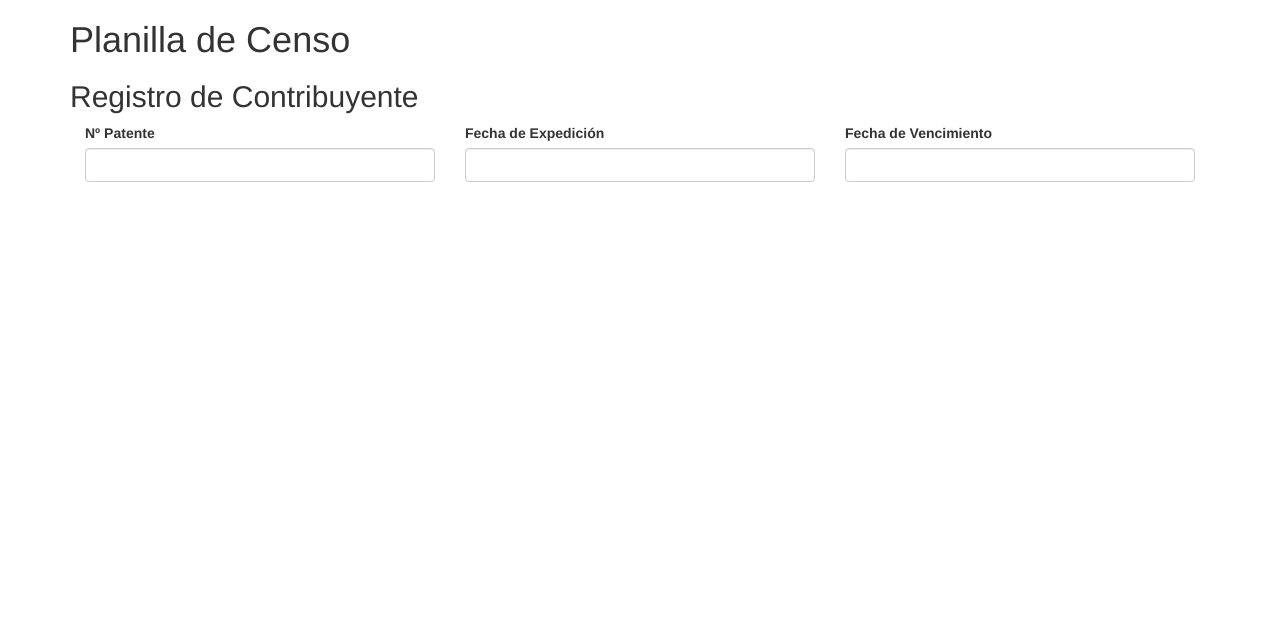
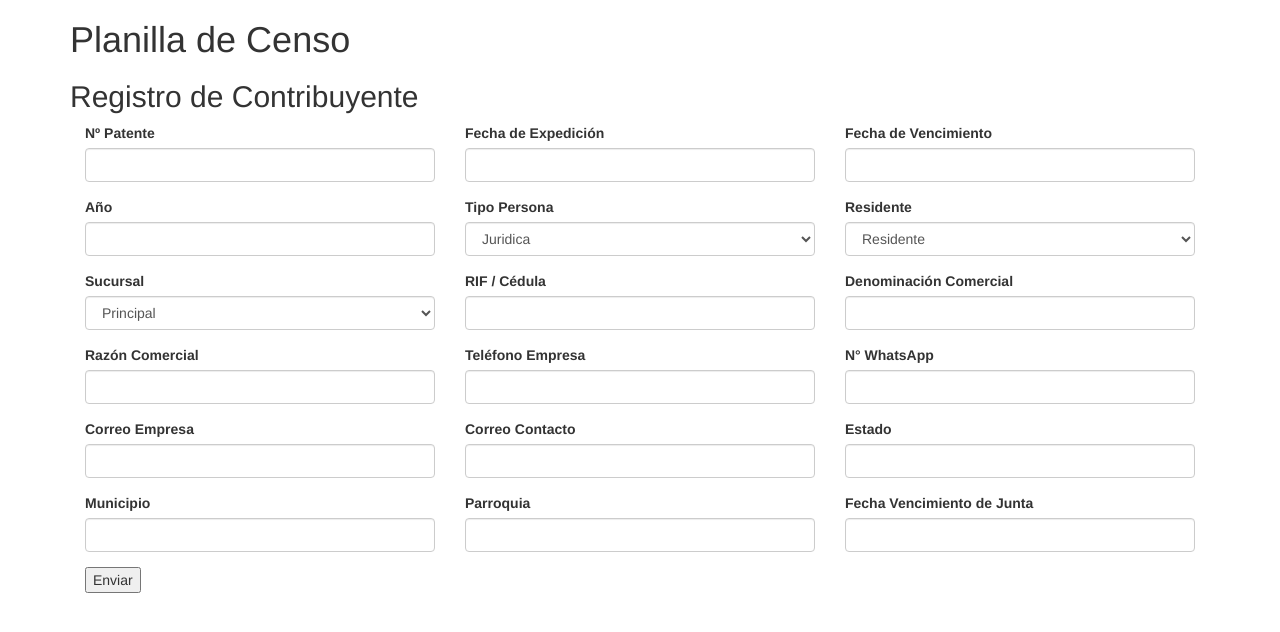
Before and after one commit to Syhneu/sistema_recaudacion, a Django app: page /contribuyentes/ in a window 1280 px wide. Shown: the top 632 px of the page. Run offline with Django 3.2, Linux system fonts and the light colour scheme; some libraries are stand-ins or nearby versions.

Commit message:
agregando inputs

```diff
--- a/contribuyentes/forms.py
+++ b/contribuyentes/forms.py
@@ -64,6 +64,23 @@ class ContribuyentesForm(forms.ModelForm):
 
         widgets = {
             'num_patente': forms.TextInput(attrs={'class': 'form-control'}),
-            'fec_inicio': forms.TextInput(attrs={'class': 'form-control'}),
-            'fec_final': forms.TextInput(attrs={'class': 'form-control'}),
-        }
+            'fec_inicio': forms.DateInput(attrs={'class': 'form-control'}),
+            'fec_final': forms.DateInput(attrs={'class': 'form-control'}),
+            'periodo': forms.TextInput(attrs={'class': 'form-control'}),
+            'tipo_persona': forms.Select(attrs={'class': 'form-control'}),
+            'residente': forms.Select(attrs={'class': 'form-control'}),
+            'sucursal' : forms.Select(attrs={'class': 'form-control'}),
+            'ced_rif' : forms.TextInput(attrs={'class':'form-control'}),
+            'nom_con': forms.TextInput(attrs={'class': 'form-control'}),
+            'razon_comer': forms.TextInput(attrs={'class': 'form-control'}),
+            'telf_empresa' : forms.TextInput(attrs={'class': 'form-control'}),
+            'whatsapp': forms.TextInput(attrs={'class': 'form-control'}),
+            'dir_cont': forms.TextInput(attrs={'class': 'form-control'}),
+            'correo_empresa': forms.EmailInput(attrs={'class':'form-control'}),
+            'correo_contacto' : forms.EmailInput(attrs={'class':'form-control'}),
+            'cod_edo':forms.NumberInput(attrs={'class': 'form-control'}),
+            'cod_mun':forms.NumberInput(attrs={'class': 'form-control'}),
+            'cod_par':forms.NumberInput(attrs={'class': 'form-control'}),
+            'fecha_fin_junta':forms.TextInput(attrs={'class': 'form-control'}),
+
+    }
--- a/contribuyentes/templates/contribuyentes/registro.html
+++ b/contribuyentes/templates/contribuyentes/registro.html
@@ -18,6 +18,70 @@
                 <label for="{{ form.fec_final.id_for_label}}">Fecha de Vencimiento</label>
                 {{ form.fec_final }}
             </div>
+            <div class="form-group col-md-4">
+                <label for="{{ form.periodo.id_for_label}}">Año</label>
+                {{ form.periodo }}
+            </div>
+            <div class="form-group col-md-4">
+                <label for="{{ form.tipo_persona.id_for_label}}">Tipo Persona</label>
+                {{ form.tipo_persona }}
+            </div>
+
+            <div class="form-group col-md-4">
+                <label for="{{ form.residente.id_for_label}}">Residente</label>
+                {{ form.residente }}
+            </div>
+            <div class="form-group col-md-4">
+                <label for="{{ form.sucursal.id_for_label}}">Sucursal</label>
+                {{ form.sucursal }}
+            </div>
+            <div class="form-group col-md-4">
+                <label for="{{ form.ced_rif.id_for_label}}">RIF / Cédula</label>
+                {{ form.ced_rif }}
+            </div>
+            <div class="form-group col-md-4">
+                <label for="{{ form.nom_con.id_for_label}}">Denominación Comercial</label>
+                {{ form.nom_con }}
+            </div>
+            <div class="form-group col-md-4">
+                <label for="{{ form.razon_comer.id_for_label}}">Razón Comercial</label>
+                {{ form.razon_comer }}
+            </div>
+            <div class="form-group col-md-4">
+                <label for="{{ form.telf_empresa.id_for_label}}">Teléfono Empresa</label>
+                {{ form.telf_empresa }}
+            </div>
+            <div class="form-group col-md-4">
+                <label for="{{ form.whatsapp.id_for_label}}">N° WhatsApp</label>
+                {{ form.whatsapp }}
+            </div>
+            <div class="form-group col-md-4">
+                <label for="{{ form.correo_empresa.id_for_label}}">Correo Empresa</label>
+                {{ form.correo_empresa }}
+            </div>
+            <div class="form-group col-md-4">
+                <label for="{{ form.correo_contacto.id_for_label}}">Correo Contacto</label>
+                {{ form.correo_contacto }}
+            </div>
+            <div class="form-group col-md-4">
+                <label for="{{ form.cod_edo.id_for_label}}">Estado</label>
+                {{ form.cod_edo }}
+            </div>
+            <div class="form-group col-md-4">
+                <label for="{{ form.cod_mun.id_for_label}}">Municipio</label>
+                {{ form.cod_mun }}
+            </div>
+            <div class="form-group col-md-4">
+                <label for="{{ form.cod_par.id_for_label}}">Parroquia</label>
+                {{ form.cod_par }}
+            </div>
+            <div class="form-group col-md-4">
+                <label for="{{ form.fecha_fin_junta.id_for_label}}">Fecha Vencimiento de Junta</label>
+                {{ form.fecha_fin_junta }}
+            </div>
+        </div>
+        <div class="form-group col-md-4">
+            <button>Enviar</button>
         </div>
     </form>
 </div>
```
